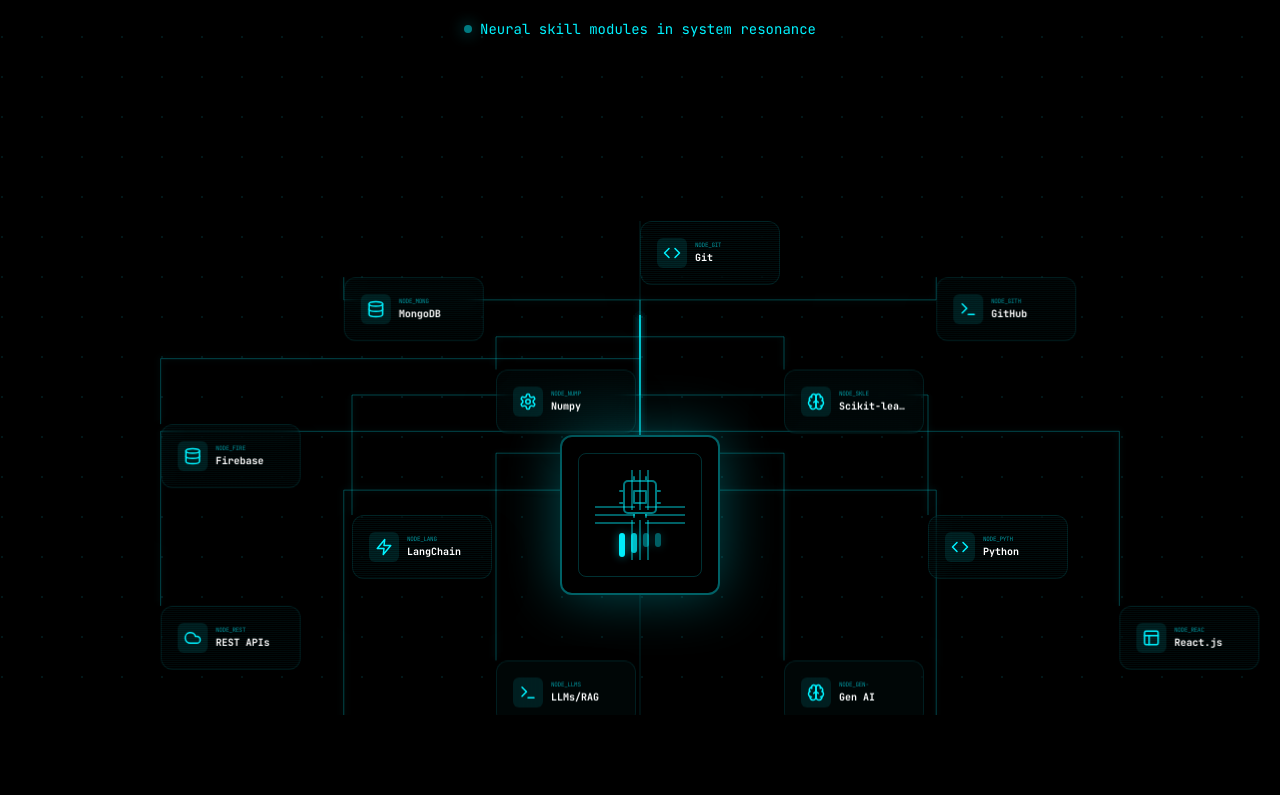
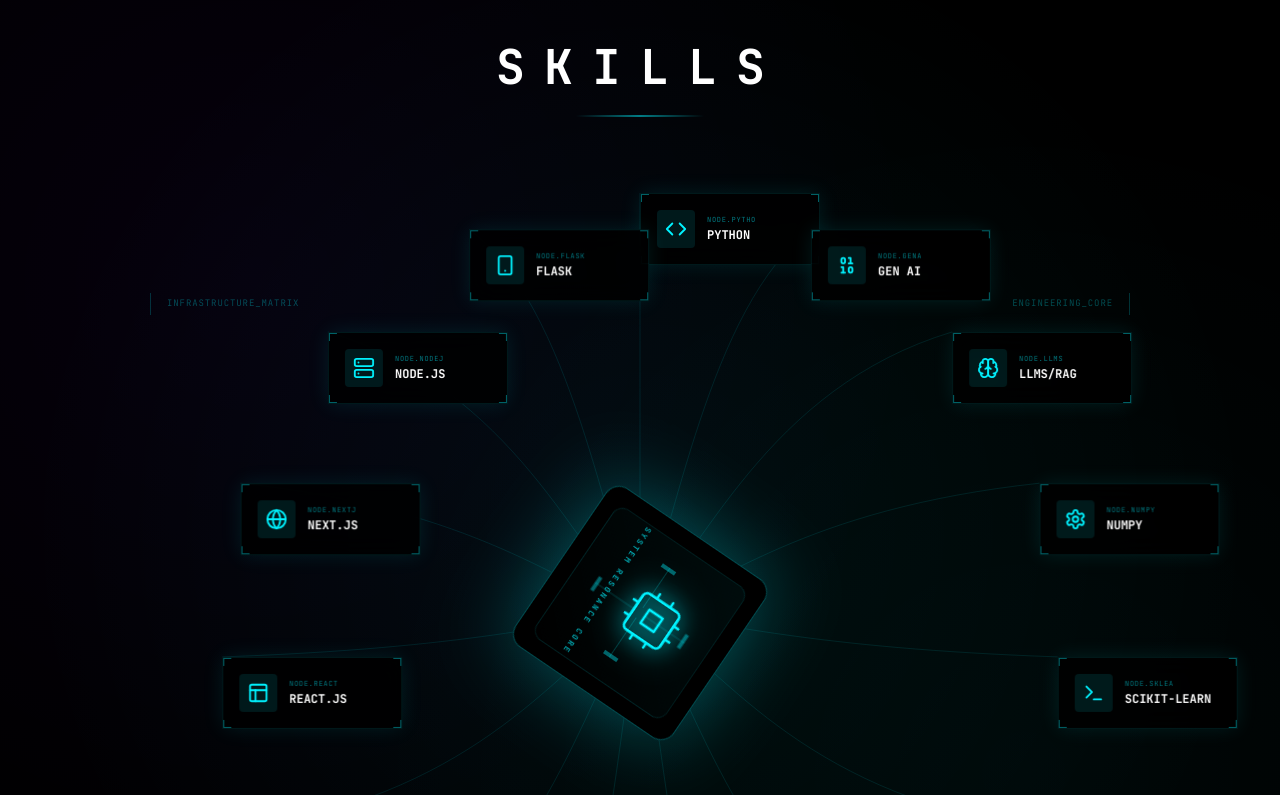
Before and after one commit to Abhyoday-001/Portfolio, a React (Vite) app: page / in a window 1280 px wide. Shown: the part 885-1680 px from the top of the page. Built offline with nearby package versions, Linux system fonts and the light colour scheme.

Commit message:
feat: overhaul skills section with symmetric circular system resonance core

```diff
--- a/src/components/SkillHologram.tsx
+++ b/src/components/SkillHologram.tsx
@@ -1,63 +1,72 @@
 import React, { useState, useMemo } from 'react';
 import { motion, AnimatePresence } from 'framer-motion';
-import { Code, Brain, Cpu, Smartphone, Layout, Database, Terminal, Zap, Globe, Server, Settings, Cloud } from 'lucide-react';
+import {
+  Code, Brain, Cpu, Smartphone, Layout, Database,
+  Terminal, Globe, Server, Settings, Cloud,
+  GitBranch, Github, Layers, Binary
+} from 'lucide-react';
 import { skills as skillData } from '../data';
 
 const icons: Record<string, any> = {
-  python: <Code size={18} />,
-  'gen-ai': <Brain size={18} />,
-  llms: <Terminal size={18} />,
-  langchain: <Zap size={18} />,
-  numpy: <Settings size={18} />,
-  sklearn: <Brain size={18} />,
-  react: <Layout size={18} />,
-  nextjs: <Globe size={18} />,
-  nodejs: <Server size={18} />,
-  flask: <Cpu size={18} />,
-  rest: <Cloud size={18} />,
-  firebase: <Database size={18} />,
-  mongodb: <Database size={18} />,
-  git: <Code size={18} />,
-  github: <Terminal size={18} />
+  python: <Code size={22} />,
+  'gen-ai': <Binary size={22} />,
+  llms: <Brain size={22} />,
+  langchain: <Layers size={22} />,
+  numpy: <Settings size={22} />,
+  sklearn: <Terminal size={22} />,
+  react: <Layout size={22} />,
+  nextjs: <Globe size={22} />,
+  nodejs: <Server size={22} />,
+  flask: <Smartphone size={22} />,
+  rest: <Cloud size={22} />,
+  firebase: <Database size={22} />,
+  mongodb: <Database size={22} />,
+  git: <GitBranch size={22} />,
+  github: <Github size={22} />
 };
 
-const calculateSkillPos = (index: number, total: number) => {
-  // Balanced multi-ring distribution factor
-  let ringIndex = 0;
-  let indexInRing = index;
-  let nodesInRing = 6;
-
-  if (index >= 6) {
-    ringIndex = 1;
-    indexInRing = index - 6;
-    nodesInRing = 10;
-  }
-  if (index >= 16) {
-    ringIndex = 2;
-    indexInRing = index - 16;
-    nodesInRing = 12;
-  }
-  if (index >= 28) {
-    ringIndex = 3;
-    indexInRing = index - 28;
-    nodesInRing = total - 28;
-  }
-
-  const radius = 240 + ringIndex * 180;
-  const angleOffset = (ringIndex * (Math.PI / nodesInRing));
-  const angle = (indexInRing / nodesInRing) * Math.PI * 2 + angleOffset;
-
-  // Elliptical distribution (Compressed Y) + Downward shift
-  const x = Math.cos(angle) * (radius * 1.2);
-  const y = (Math.sin(angle) * (radius * 0.7)) + 200;
-
-  // Orthogonal path from center (0,0) to card (x,y)
-  const pathData = `M 0 0 L 0 ${y * 0.4} L ${x} ${y * 0.4} L ${x} ${y}`;
-
-  return { x, y, angle, radius, pathData };
+const categoryMap: Record<string, string> = {
+  mongodb: 'DATA & INFRASTRUCTURE',
+  firebase: 'DATA & INFRASTRUCTURE',
+  langchain: 'DATA & INFRASTRUCTURE',
+  rest: 'DATA & INFRASTRUCTURE',
+  git: 'ENGINEERING',
+  github: 'ENGINEERING',
+  python: 'CORE AI/ML',
+  'gen-ai': 'CORE AI/ML',
+  llms: 'CORE AI/ML',
+  numpy: 'CORE AI/ML',
+  sklearn: 'CORE AI/ML',
+  react: 'FRAMEWORKS',
+  nextjs: 'FRAMEWORKS',
+  nodejs: 'FRAMEWORKS',
+  flask: 'FRAMEWORKS'
 };
 
-const SkillWire = ({
+const getSkillNodeLabel = (id: string) => {
+  const short = id.substring(0, 5).toUpperCase().replace('-', '');
+  return `NODE.${short}`;
+};
+
+// Symmetrical Circle Layout Logic
+const calculateSymmetricPos = (index: number, total: number) => {
+  const radius = 420;
+  const angle = (index / total) * Math.PI * 2 - Math.PI / 2; // Start from top
+
+  const x = Math.cos(angle) * radius;
+  const y = Math.sin(angle) * radius;
+
+  // Create a organic curved path from center (0,0) to card (x,y)
+  const cp1x = x * 0.2;
+  const cp1y = y * 0.2;
+  const cp2x = x * 0.4;
+  const cp2y = y * 0.8;
+  const pathData = `M 0,0 C ${cp1x},${cp1y} ${cp2x},${cp2y} ${x},${y}`;
+
+  return { x, y, pathData };
+};
+
+const SkillFiber = ({
   skill,
   index,
   total,
@@ -70,59 +79,35 @@
   isFocused: boolean,
   isExpanded: boolean
 }) => {
-  const { pathData } = calculateSkillPos(index, total);
+  const { pathData } = calculateSymmetricPos(index, total);
 
   return (
     <g className="pointer-events-none">
-      <defs>
-        <filter id={`glow-${skill.id}`}>
-          <feGaussianBlur stdDeviation="3" result="coloredBlur"/>
-          <feMerge>
-              <feMergeNode in="coloredBlur"/>
-              <feMergeNode in="SourceGraphic"/>
-          </feMerge>
-        </filter>
-      </defs>
-      {/* Glow path */}
       <motion.path
         d={pathData}
         stroke="#00f2ff"
-        strokeWidth={isFocused || isExpanded ? "2.5" : "1"}
+        strokeWidth={isFocused || isExpanded ? "3" : "1"}
         fill="none"
-        strokeOpacity={isFocused || isExpanded ? "0.8" : "0.15"}
-        filter={`url(#glow-${skill.id})`}
+        strokeOpacity={isFocused || isExpanded ? "0.6" : "0.1"}
         initial={{ pathLength: 0 }}
         animate={{ pathLength: 1 }}
-        transition={{ duration: 1.5, delay: index * 0.05 }}
-      />
-      {/* Sharp path */}
-      <motion.path
-        d={pathData}
-        stroke={isFocused || isExpanded ? "#ffffff" : "rgba(0, 242, 255, 0.3)"}
-        strokeWidth={isFocused || isExpanded ? "1" : "0.5"}
-        fill="none"
-        initial={{ pathLength: 0 }}
-        animate={{ pathLength: 1 }}
-        transition={{ duration: 1.5, delay: index * 0.05 }}
+        transition={{ duration: 2, delay: index * 0.1 }}
+        style={{ filter: isFocused ? 'blur(2px)' : 'none' }}
       />
       {(isFocused || isExpanded) && (
         <motion.circle
-          r="3"
-          fill="#ffffff"
+          r="2"
+          fill="#fff"
           animate={{ offsetDistance: "100%" }}
-          style={{
-            offsetPath: `path("${pathData}")`,
-            offsetDistance: "0%",
-            boxShadow: '0 0 10px #00f2ff'
-          }}
-          transition={{ duration: 2, repeat: Infinity, ease: "linear" }}
+          style={{ offsetPath: `path("${pathData}")`, offsetDistance: "0%" }}
+          transition={{ duration: 1.5, repeat: Infinity, ease: "linear" }}
         />
       )}
     </g>
   );
 };
 
-const SkillModule = ({
+const SkillNode = ({
   skill,
   index,
   total,
@@ -139,68 +124,54 @@
   isExpanded: boolean,
   onExpand: (id: string | null) => void
 }) => {
-  const { x, y } = calculateSkillPos(index, total);
+  const { x, y } = calculateSymmetricPos(index, total);
 
   return (
     <motion.div
-      layout
-      initial={{ opacity: 0, scale: 0 }}
+      initial={{ opacity: 0, scale: 0.8 }}
       whileInView={{ opacity: 1, scale: 1 }}
-      whileHover={{ scale: 1.05, borderColor: '#00f2ff' }}
       animate={isExpanded ? {
-        x: 0,
-        y: 0,
-        zIndex: 500,
-        scale: 1.4,
-        width: 250,
+        x: 0, y: 0, zIndex: 100, scale: 1.2, width: 280,
       } : {
-        x,
-        y,
-        zIndex: isFocused ? 50 : 10,
-        scale: isFocused ? 1.05 : 1,
-        width: 140,
+        x, y, zIndex: isFocused ? 50 : 10, scale: isFocused ? 1.05 : 1, width: 180,
       }}
-      transition={{ type: 'spring', stiffness: 100, damping: 20 }}
-      onHoverStart={() => onFocus(skill.id)}
-      onHoverEnd={() => onFocus(null)}
-      onPointerDown={(e) => {
-        e.stopPropagation();
-        onExpand(isExpanded ? null : skill.id);
-      }}
-      className={`absolute cursor-pointer glass-card p-4 scanline border ${
-        isExpanded ? 'bg-black/95 border-cyan shadow-[0_0_40px_rgba(0,242,255,0.5)]' :
-        isFocused ? 'border-cyan shadow-[0_0_20px_rgba(0,242,255,0.3)]' : 'border-cyan/10'
+      onClick={() => onExpand(isExpanded ? null : skill.id)}
+      onMouseEnter={() => onFocus(skill.id)}
+      onMouseLeave={() => onFocus(null)}
+      className={`absolute cursor-pointer terminal-node p-4 border ${
+        isExpanded ? 'border-cyan shadow-[0_0_40px_rgba(0,242,255,0.4)]' :
+        isFocused ? 'border-cyan/60' : 'border-cyan/10'
       }`}
-      style={{
-        left: '50%',
-        top: '50%',
-        x: '-50%',
-        y: '-50%'
-      }}
+      style={{ left: '50%', top: '50%', x: '-50%', y: '-50%' }}
     >
-      <div className="flex flex-col gap-2 relative z-10 w-full">
-        <div className="flex items-center gap-2">
-          <div className={`p-1.5 rounded-md transition-colors ${isFocused || isExpanded ? 'bg-cyan text-black' : 'bg-cyan/10 text-cyan'}`}>
-            {icons[skill.id] || <Cpu size={18} />}
+      <div className="flex flex-col gap-2 relative z-10 w-full overflow-hidden">
+        <div className="flex items-center gap-3">
+          <div className={`p-2 rounded bg-cyan/10 text-cyan transition-colors ${isFocused || isExpanded ? 'bg-cyan text-black' : ''}`}>
+            {icons[skill.id] || <Cpu size={22} />}
           </div>
-          <div className="flex flex-col overflow-hidden">
-            <div className="text-[6px] uppercase tracking-tighter text-cyan/60 mono">Node_{skill.id.substring(0, 4).toUpperCase()}</div>
-            <div className="text-[10px] font-bold text-white mono truncate">{skill.name}</div>
+          <div className="flex flex-col">
+            <span className="text-[7px] mono text-cyan/50 tracking-widest leading-none mb-1">
+              {getSkillNodeLabel(skill.id)}
+            </span>
+            <span className="text-xs font-bold text-white mono uppercase truncate">
+              {skill.name}
+            </span>
           </div>
         </div>
 
         {isExpanded && (
-          <motion.div
-            initial={{ opacity: 0, height: 0 }}
-            animate={{ opacity: 1, height: 'auto' }}
-            className="mt-4 pt-4 border-t border-cyan/20"
-          >
-            <p className="text-[12px] mono text-zinc-300 leading-snug text-center italic">
-              "{skill.description || 'System module initialized. Awaiting further directive...'}"
+          <motion.div initial={{ opacity: 0 }} animate={{ opacity: 1 }} className="mt-4 pt-4 border-t border-cyan/10">
+            <p className="text-[10px] mono text-zinc-400 leading-relaxed italic">
+              {skill.description}
             </p>
           </motion.div>
         )}
       </div>
+      {/* Corner accents */}
+      <div className="absolute top-0 left-0 w-2 h-2 border-t border-l border-cyan/40" />
+      <div className="absolute top-0 right-0 w-2 h-2 border-t border-r border-cyan/40" />
+      <div className="absolute bottom-0 left-0 w-2 h-2 border-b border-l border-cyan/40" />
+      <div className="absolute bottom-0 right-0 w-2 h-2 border-b border-r border-cyan/40" />
     </motion.div>
   );
 };
@@ -209,46 +180,46 @@
   const [focusedSkill, setFocusedSkill] = useState<string | null>(null);
   const [expandedSkill, setExpandedSkill] = useState<string | null>(null);
 
-  const skills = useMemo(() => skillData, []);
+  const skills = useMemo(() => {
+    return [...skillData].sort((a, b) => {
+      const catA = categoryMap[a.id] || '';
+      const catB = categoryMap[b.id] || '';
+      return catA.localeCompare(catB);
+    });
+  }, []);
+
+  // Group skills by category for symmetric rendering
+  const groupedSkills = useMemo(() => {
+    const groups: Record<string, any[]> = {};
+    skills.forEach(skill => {
+      const cat = categoryMap[skill.id] || 'OTHER';
+      if (!groups[cat]) groups[cat] = [];
+      groups[cat].push(skill);
+    });
+    return groups;
+  }, [skills]);
 
   return (
-    <section id="skills" className="relative h-[150vh] bg-black" onClick={() => setExpandedSkill(null)}>
-      {/* Sticky Container */}
-      <div className="sticky top-0 h-screen w-full flex flex-col items-center justify-center overflow-hidden">
+    <section id="skills" className="relative min-h-[120vh] bg-black cosmic-bg py-32 flex flex-col items-center">
 
-        {/* Section Title - Moved to a top-level sticky child with absolute priority */}
-        <div className="absolute top-12 left-1/2 -translate-x-1/2 z-[2000] text-center w-full pointer-events-none">
-          <h2 className="text-4xl font-bold mb-4 mono uppercase tracking-[0.3em] text-white drop-shadow-[0_0_15px_rgba(0,0,0,0.8)]">Skills</h2>
-          <p className="text-cyan mono text-sm flex items-center justify-center gap-2">
-            <span className="w-2 h-2 rounded-full bg-cyan animate-pulse shadow-[0_0_15px_#00f2ff]" />
-            Neural skill modules in system resonance
-          </p>
+      {/* Heading - Symmetric & Clean */}
+      <div className="mb-24 text-center z-10">
+        <motion.h2
+          initial={{ opacity: 0, y: -20 }}
+          whileInView={{ opacity: 1, y: 0 }}
+          className="text-5xl font-bold mono uppercase tracking-[0.4em] text-white"
+        >
+          Skills
+        </motion.h2>
+        <div className="h-[2px] w-32 bg-gradient-to-r from-transparent via-cyan/50 to-transparent mx-auto mt-6" />
       </div>
 
-        <AnimatePresence>
-          {expandedSkill && (
-            <motion.div
-              initial={{ opacity: 0 }}
-              animate={{ opacity: 1 }}
-              exit={{ opacity: 0 }}
-              className="fixed inset-0 bg-black/95 z-[1000] backdrop-blur-2xl"
-            />
-          )}
-        </AnimatePresence>
+      <div className="relative w-full max-w-7xl h-[800px] flex items-center justify-center">
 
-        {/* Main Constellation Wrapper - This ensures everything stays synced */}
-        <div className="relative w-full h-full flex items-center justify-center z-[100]">
-          {/* Background Circuit Grid */}
-          <div className="absolute inset-0 opacity-10 pointer-events-none" style={{
-            backgroundImage: 'radial-gradient(circle at 2px 2px, #00f2ff 1px, transparent 0)',
-            backgroundSize: '40px 40px'
-          }} />
-
-          {/* Global Circuit Wires (SVG layer behind modules) */}
-          <svg className="absolute pointer-events-none overflow-visible z-10" style={{ left: '50%', top: '50%' }}>
+        <svg className="absolute pointer-events-none overflow-visible" style={{ left: '50%', top: '50%' }}>
           {skills.map((skill, i) => (
-              <SkillWire
-                key={skill.id}
+            <SkillFiber
+              key={`fiber-${skill.id}`}
               skill={skill}
               index={i}
               total={skills.length}
@@ -258,85 +229,47 @@
           ))}
         </svg>
 
-        {/* Central Core (Iconic CPU) */}
+        {/* Central Resonance Core */}
         <motion.div
           animate={{
-            y: 200, // Offset to stay in center of nodes
-            scale: expandedSkill ? 0.4 : 1,
-            opacity: expandedSkill ? 0.3 : 1,
-            rotate: 0, // Stop rotation as requested
+            scale: expandedSkill ? 0.8 : 1,
+            rotate: [0, 90, 180, 270, 360],
             boxShadow: [
-              '0 0 40px rgba(0, 242, 255, 0.2)',
-              '0 0 70px rgba(0, 242, 255, 0.4)',
-              '0 0 40px rgba(0, 242, 255, 0.2)'
+              '0 0 50px rgba(0, 242, 255, 0.2)',
+              '0 0 100px rgba(0, 242, 255, 0.4)',
+              '0 0 50px rgba(0, 242, 255, 0.2)'
             ]
           }}
           transition={{
-            rotate: { duration: 0 },
-            boxShadow: {
-              duration: 4,
-              repeat: Infinity,
-              ease: "easeInOut"
-            }
+            rotate: { duration: 20, repeat: Infinity, ease: "linear" },
+            boxShadow: { duration: 4, repeat: Infinity, ease: "easeInOut" }
           }}
-          className="w-40 h-40 rounded-xl bg-black border-2 border-cyan/40 flex items-center justify-center relative z-20 shadow-[inset_0_0_30px_rgba(0,242,255,0.2)]"
+          className="w-48 h-48 rounded-2xl bg-black border border-cyan/30 flex items-center justify-center relative z-20 shadow-[inset_0_0_30px_rgba(0,242,255,0.1)]"
         >
-          <div className="absolute inset-4 border border-cyan/20 rounded-lg flex flex-col items-center justify-center overflow-hidden">
-             <Cpu className="text-cyan animate-pulse" size={48} strokeWidth={1} />
-             <div className="mt-3 flex gap-1.5">
-                {[...Array(4)].map((_, i) => (
+          <div className="absolute inset-4 border border-cyan/10 rounded-xl flex flex-col items-center justify-center overflow-hidden bg-gradient-to-br from-cyan/5 to-transparent">
+             <div className="relative">
+               <Cpu className="text-cyan drop-shadow-[0_0_10px_#00f2ff]" size={64} strokeWidth={1} />
                <motion.div
-                    key={i}
-                    animate={{
-                      height: [12, 24, 12],
-                      opacity: [0.3, 1, 0.3]
-                    }}
-                    transition={{ delay: i * 0.4, repeat: Infinity, duration: 2 }}
-                    className="w-1.5 bg-cyan rounded-full shadow-[0_0_10px_rgba(0,242,255,0.5)]"
+                 animate={{ opacity: [0, 1, 0] }}
+                 transition={{ duration: 2, repeat: Infinity }}
+                 className="absolute inset-0 bg-cyan/20 blur-xl rounded-full"
                />
-                ))}
              </div>
+             <span className="mt-4 text-[8px] mono text-cyan/70 tracking-[0.3em] font-bold uppercase">System Resonance Core</span>
           </div>
 
-          {/* Terminals / Pins */}
+          {/* Peripheral Traces */}
           {[0, 90, 180, 270].map((rot) => (
-            <React.Fragment key={rot}>
-               <div className="absolute w-10 h-0.5 bg-cyan/40" style={{ transform: `rotate(${rot}deg) translateX(25px)` }} />
-               <div className="absolute w-10 h-0.5 bg-cyan/40" style={{ transform: `rotate(${rot}deg) translateX(25px) translateY(8px)` }} />
-               <div className="absolute w-10 h-0.5 bg-cyan/40" style={{ transform: `rotate(${rot}deg) translateX(25px) translateY(-8px)` }} />
-            </React.Fragment>
+            <div key={rot} className="absolute w-12 h-[1px] bg-cyan/20" style={{ transform: `rotate(${rot}deg) translateX(30px)` }}>
+               <div className="absolute right-0 w-1 h-4 -top-2 bg-cyan/40" />
+            </div>
           ))}
         </motion.div>
 
-        {/* Global Filter Definitions */}
-        <svg style={{ position: 'absolute', width: 0, height: 0 }}>
-          <defs>
-            <filter id="circuitGlow">
-              <feGaussianBlur stdDeviation="3" result="blur" />
-              <feComposite in="SourceGraphic" in2="blur" operator="over" />
-            </filter>
-          </defs>
-        </svg>
-
-        <div
-          className="absolute inset-0 z-20 pointer-events-none transition-all duration-500"
-          style={{
-            opacity: expandedSkill ? 0.3 : 1,
-            filter: expandedSkill ? 'blur(4px)' : 'none'
-          }}
-        >
+        {/* Skill Modules Layer */}
         {skills.map((skill, i) => (
-            <div
+          <SkillNode
             key={skill.id}
-              className="absolute inset-0 flex items-center justify-center pointer-events-auto"
-              style={{
-                zIndex: expandedSkill === skill.id ? 1000 : 10,
-                // Override the parent blur/opacity for the expanded one
-                opacity: expandedSkill && expandedSkill !== skill.id ? 0 : 1,
-                display: expandedSkill && expandedSkill !== skill.id ? 'none' : 'block'
-              }}
-            >
-              <SkillModule
             skill={skill}
             index={i}
             total={skills.length}
@@ -345,29 +278,28 @@
             isExpanded={expandedSkill === skill.id}
             onExpand={setExpandedSkill}
           />
-            </div>
         ))}
+
+        {/* Categories (Background Guides) */}
+        <div className="absolute inset-0 pointer-events-none">
+          <div className="absolute top-[80px] left-[150px] text-cyan/30 mono text-[9px] tracking-widest uppercase border-l border-cyan/20 pl-4 py-1">Infrastructure_Matrix</div>
+          <div className="absolute top-[80px] right-[150px] text-cyan/30 mono text-[9px] tracking-widest uppercase border-r border-cyan/20 pr-4 py-1 text-right">Engineering_Core</div>
+          <div className="absolute bottom-[100px] left-1/2 -translate-x-1/2 text-cyan/30 mono text-[9px] tracking-widest uppercase border-b border-cyan/20 pb-4 w-32 text-center">Framework_Eco</div>
         </div>
 
-        {/* Re-render the expanded skill outside the dimmed container for full prominence */}
+      </div>
+
+      <AnimatePresence>
         {expandedSkill && (
-          <div className="absolute inset-0 z-[100] flex items-center justify-center pointer-events-auto">
-            {skills.filter(s => s.id === expandedSkill).map((skill) => (
-              <SkillModule
-                key={`expanded-${skill.id}`}
-                skill={skill}
-                index={skills.findIndex(s => s.id === expandedSkill)}
-                total={skills.length}
-                isFocused={true}
-                onFocus={() => {}}
-                isExpanded={true}
-                onExpand={setExpandedSkill}
+          <motion.div
+            initial={{ opacity: 0 }}
+            animate={{ opacity: 1 }}
+            exit={{ opacity: 0 }}
+            className="fixed inset-0 bg-black/80 z-[80] backdrop-blur-sm"
+            onClick={() => setExpandedSkill(null)}
           />
-            ))}
-          </div>
         )}
-      </div>
-      </div>
+      </AnimatePresence>
     </section>
   );
 };
--- a/src/index.css
+++ b/src/index.css
@@ -53,6 +53,35 @@
     );
     background-size: 100% 2px;
     z-index: 10;
+    pointer-events: none;
+  }
+
+  .terminal-node {
+    background: rgba(0, 0, 0, 0.85);
+    backdrop-filter: blur(12px);
+    border: 1px solid rgba(0, 242, 255, 0.2);
+    box-shadow: 0 0 20px rgba(0, 242, 255, 0.1);
+    transition: all 0.5s cubic-bezier(0.4, 0, 0.2, 1);
+  }
+
+  .terminal-node:hover {
+    border-color: rgba(0, 242, 255, 0.8);
+    box-shadow: 0 0 30px rgba(0, 242, 255, 0.3), inset 0 0 15px rgba(0, 242, 255, 0.1);
+    transform: translateY(-2px) scale(1.02);
+  }
+
+  .cosmic-bg {
+    background:
+      radial-gradient(circle at 50% 50%, rgba(0, 242, 255, 0.05) 0%, transparent 70%),
+      radial-gradient(circle at 20% 30%, rgba(112, 0, 255, 0.05) 0%, transparent 50%),
+      radial-gradient(circle at 80% 70%, rgba(0, 242, 255, 0.03) 0%, transparent 50%);
+    background-color: #020202;
+  }
+
+  .neural-fiber {
+    filter: drop-shadow(0 0 8px rgba(0, 242, 255, 0.5));
+    stroke-dasharray: 1000;
+    stroke-dashoffset: 1000;
   }
 
   .border-beam {
```
Lines whose indentation alone changed are shown as unchanged.
